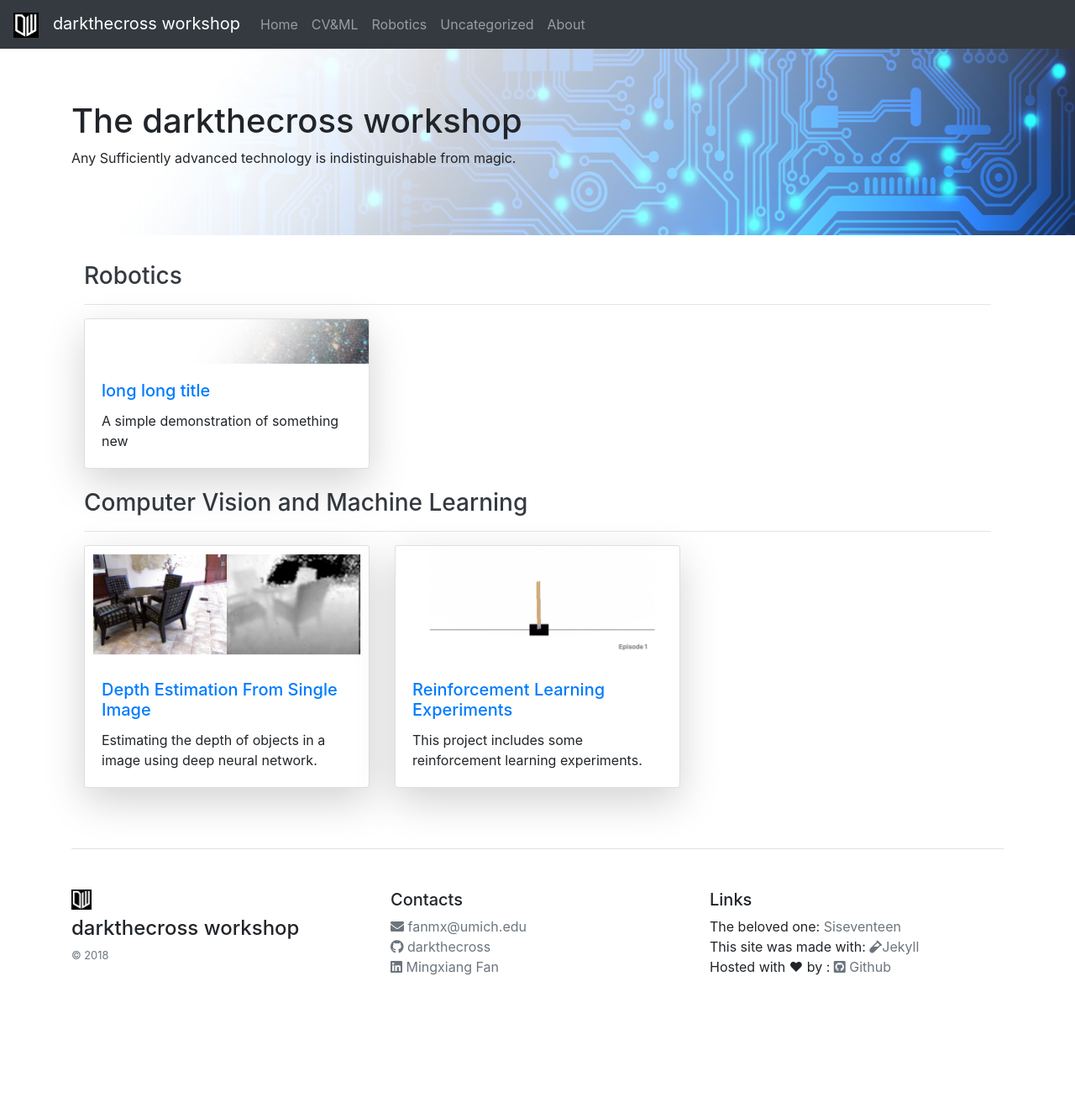
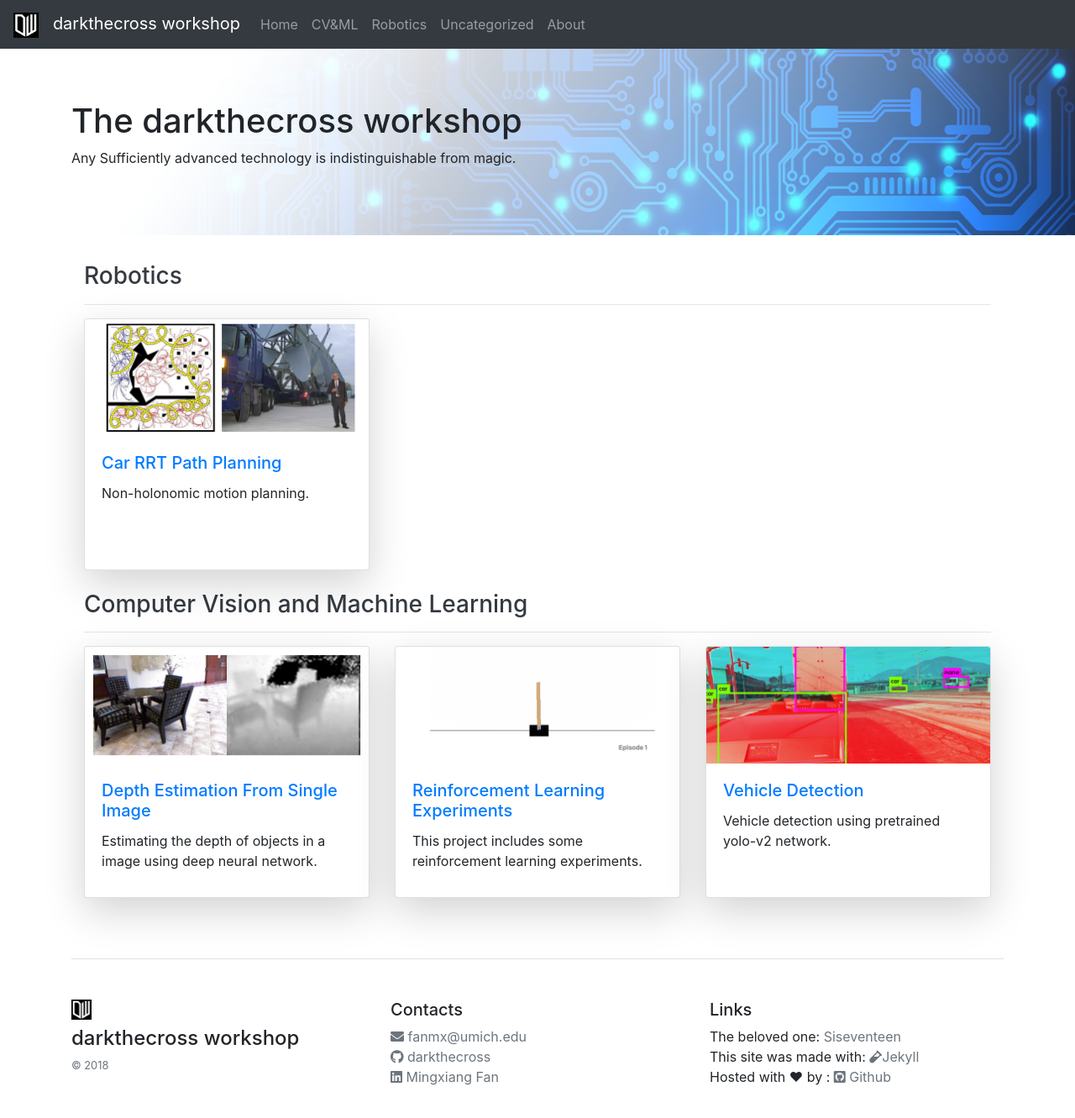
Before and after one commit to darkthecross/darkthecross.github.io, a Jekyll site: the page built from index.md, in a window 1280 px wide and 1358 px high. Shown: the top 1331 px of the window at 84% size. Built offline with Jekyll 4.4.1, drawn with Linux system fonts in a browser that asks for light colours; nearby versions of some CDN libraries.

Commit message:
Almost added all of my projects. So I actually only have 4 useful projects?

```diff
--- a/_layouts/category.html
+++ b/_layouts/category.html
@@ -21,7 +21,7 @@ layout: default
                 {%- assign categorized_posts = site.posts | where: "category", page.title -%}
                 {%- if categorized_posts.size > 0 -%} {%- for post in categorized_posts -%}
                 <div class="col-md-4">
-                    <div class="card mb-4 shadow-lg">
+                    <div class="card mb-4 shadow-lg project-card">
                         {%- if post.title-image -%} {%- assign title_img_file = site.static_files | where: "name", post.title-image -%} {%- if title_img_file.size>0 -%}
                         <a href=" {{ post.permalink }} ">
         <img class="card-img-top" src=" {{ title_img_file[0].path }} " alt="Card image cap">
--- a/_layouts/index.html
+++ b/_layouts/index.html
@@ -31,7 +31,7 @@ layout: default
             <div class="row">
                 {%- for post in cates.items -%}
                 <div class="col-md-4">
-                    <div class="card mb-4 shadow-lg">
+                    <div class="card mb-4 shadow-lg project-card">
                         <!-- {%- assign date_format = site.minima.date_format | default: "%b %-d, %Y" -%} -->
                         {%- if post.title-image -%} {%- assign title_img_file = site.static_files | where: "name", post.title-image -%} {%- if title_img_file.size>0 -%}
                         <a href=" {{ post.permalink }} ">
--- /dev/null
+++ b/_posts/2018-08-01-vehicle_detection.html
@@ -0,0 +1,58 @@
+---
+#layout: post
+layout: post
+title: "Vehicle Detection"
+date: 2018-08-01 00:52:31 -0700
+category: Computer Vision and Machine Learning
+description: Vehicle detection using pretrained yolo-v2 network.
+permalink: /vehicle_detection.html
+title-image: vehicle_detection_title.png
+github: https://github.com/darkthecross/VehicleDetection
+---
+
+<div class="container">
+    <div class="row">
+        <div class="col-12">
+            <p>
+            This project is a part of the final project of the University of Michigan EECS 599 Autonomous Driving course.
+            The project was submitted, competed and rated as a
+            <a href="https://www.kaggle.com/c/rob599-f2017-project-task1"> Kaggle competition </a>. Our group got 6th out of 35 different groups.
+            </p>
+        </div>
+    </div>
+
+    <div class="row">
+        <div class="col-12">
+            <p>
+                The dataset includes RGB images and correlated lidar depth information from simulated scenes.
+                I guess it was from GTA5 or using similar game engine. A very frustrating thing in this project was that, only
+                mid-sized cars, compact cars or SUVs were our target of detection, which means we need to distinct van and trucks,
+                and do not report them in our results.
+            </p>
+        </div>
+    </div>
+
+    <div class="row">
+            <div class="col-12">
+                <p>
+                    We transformed the lidar information
+                    to the same size of a layer of the RGB image using bilateral filter ,
+                    and fine tuned the network from pretrained yolo-v2 from darknet.
+                </p>
+            </div>
+        </div>
+
+    <div class="row">
+        <div class="col-12">
+            <img class="img-fluid" src="/assets/posts_img/vehicle_detection/predictions.jpg" />
+        </div>
+    </div>
+    <div class="row">
+            <div class="col-12">
+                <p>
+                    You can also find our <a href="/assets/posts_img/vehicle_detection/599_report.pdf" target="_blank">pdf report </a> in which we reported the details of the project.
+                </p>
+
+            </div>
+        </div>
+</div>
--- a/assets/customize.css
+++ b/assets/customize.css
@@ -16,7 +16,7 @@ body {
     margin-right: 200px;
 }
 
- .page-container {
+.page-container {
     padding: 30px;
  }
 
@@ -32,3 +32,8 @@ body {
 .logo-img {
     max-height: 30px;
 }
+
+.project-card
+{
+    min-height: 300px;
+}
```
Also changed, not shown: _posts/2018-07-31-single_image_depth_estimation.html (added, +55 -0 lines), _posts/2018-08-03-single_image_depth_estimation.html (+26 -13 lines), _posts/2018-08-22-welcome-to-jekyll123.markdown (deleted, +0 -12 lines), assets/posts_img/car_rrt_path_planning/car_rrt_path_planning_title.png (added), assets/posts_img/single_image_depth_estimation/network.png (added), assets/posts_img/vehicle_detection/predictions.jpg (added), assets/posts_img/vehicle_detection/vehicle_detection_title.png (added), 6 other files.
